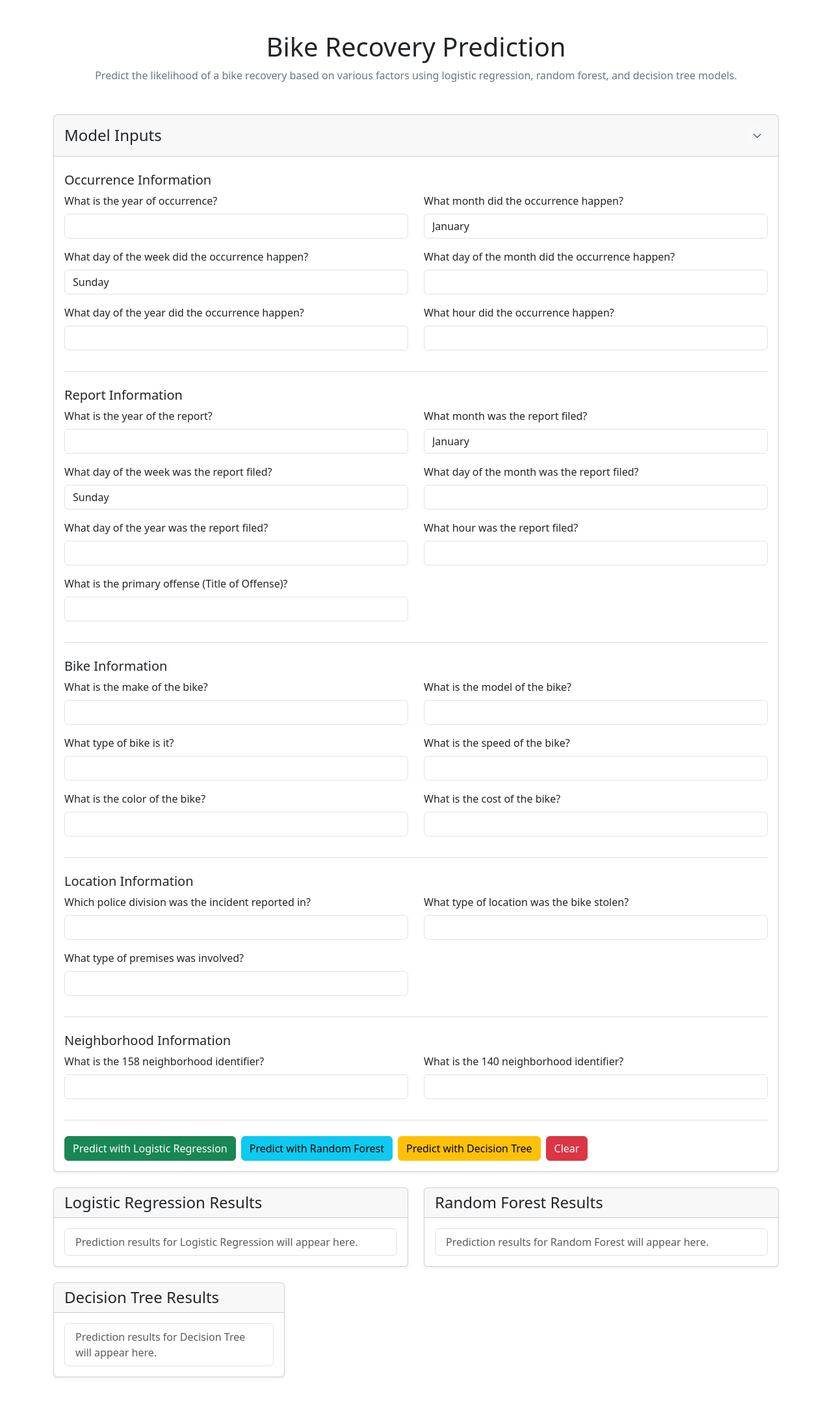
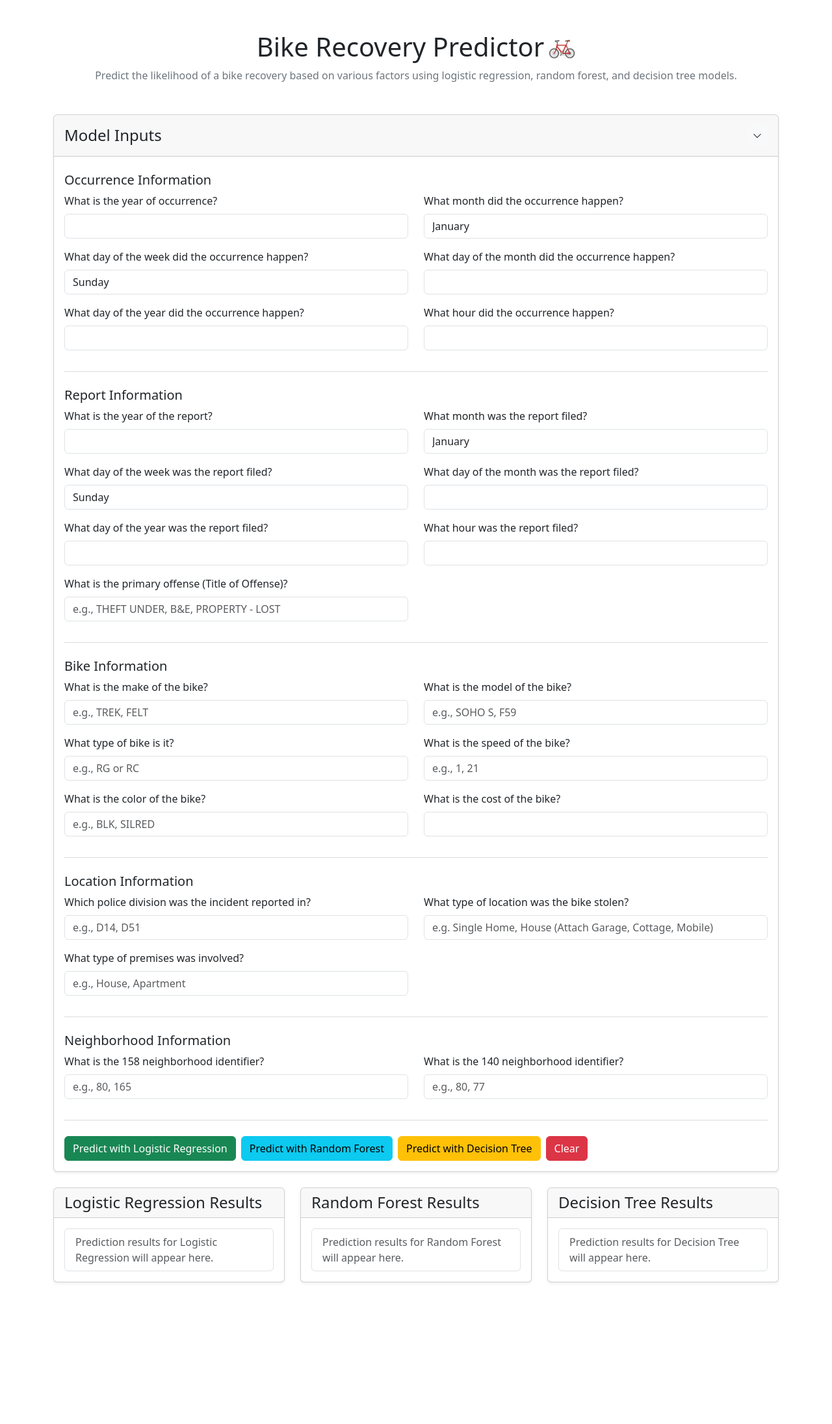
Before and after one commit to AlexandriaSea/BikeRecoveryPredictor, a Flask app: page / in a window 1280 px wide. Shown: the whole page at 65% size. After the commit the page ends 1974 px from the top, so only its background shows below. Run offline with Flask 3, Linux system fonts and the light colour scheme; parts of the project's set-up code (start-up, migrations or seed data) failed here and were passed over.

Commit message:
ui enhancement

```diff
--- a/server/templates/home.html
+++ b/server/templates/home.html
@@ -4,7 +4,9 @@
 <head>
     <meta charset="UTF-8">
     <meta content="width=device-width, initial-scale=1.0" name="viewport">
-    <title>Bike Recovery Prediction</title>
+    <title>Bike Recovery Predictor</title>
+        <!-- Favicon -->
+    <link rel="icon" href="{{ url_for('static', filename='images/favicon.png') }}" type="image/png">
     <!-- Bootstrap CSS -->
     <link href="https://cdn.jsdelivr.net/npm/bootstrap@5.3.0-alpha1/dist/css/bootstrap.min.css" rel="stylesheet">
     <!-- Bootstrap Icons (for chevron icons) -->
@@ -16,7 +18,11 @@
 <body>
 
 <main class="container py-5">
-    <h1 class="text-center">Bike Recovery Prediction</h1>
+<h1 class="text-center d-flex justify-content-center align-items-center">
+    Bike Recovery Predictor
+        <img src="{{ url_for('static', filename='images/bicycle.png') }}" alt="Bike Recovery Icon" width="40" height="40" class="ms-2">
+</h1>
+
     <p class="text-center text-secondary mb-5">Predict the likelihood of a bike recovery based on various factors
         using logistic regression, random forest, and decision tree models.</p>
 
@@ -31,8 +37,7 @@
                 <span class="bi bi-chevron-down" id="collapseIcon"></span>
             </button>
         </div>
-        <div class="card-body collapse show" id="modelInputs"
-        ">
+        <div class="card-body collapse show" id="modelInputs">
         <form id="inputForm">
 
             <!-- Occurrence Information -->
@@ -159,7 +164,7 @@
                 <div class="col-md-6 mb-3">
                     <label class="form-label" for="primary_offense_rf">What is the primary offense (Title of
                         Offense)?</label>
-                    <input class="form-control" id="primary_offense_rf" name="PRIMARY_OFFENSE" type="text" required>
+                    <input class="form-control" id="primary_offense_rf" name="PRIMARY_OFFENSE" type="text" required placeholder="e.g., THEFT UNDER, B&E, PROPERTY - LOST">
                 </div>
             </div>
 
@@ -171,33 +176,33 @@
             <div class="row">
                 <div class="col-md-6 mb-3">
                     <label class="form-label" for="bike_make_rf">What is the make of the bike?</label>
-                    <input class="form-control" id="bike_make_rf" name="BIKE_MAKE" required type="text">
+                    <input class="form-control" id="bike_make_rf" name="BIKE_MAKE" required type="text" placeholder="e.g., TREK, FELT">
                 </div>
                 <div class="col-md-6 mb-3">
                     <label class="form-label" for="bike_model_rf">What is the model of the bike?</label>
-                    <input class="form-control" id="bike_model_rf" name="BIKE_MODEL" required type="text">
+                    <input class="form-control" id="bike_model_rf" name="BIKE_MODEL" required type="text" placeholder="e.g., SOHO S, F59">
                 </div>
             </div>
 
             <div class="row">
                 <div class="col-md-6 mb-3">
                     <label class="form-label" for="bike_type_rf">What type of bike is it?</label>
-                    <input class="form-control" id="bike_type_rf" name="BIKE_TYPE" required type="text">
+                    <input class="form-control" id="bike_type_rf" name="BIKE_TYPE" required type="text" placeholder="e.g., RG or RC">
                 </div>
                 <div class="col-md-6 mb-3">
                     <label class="form-label" for="bike_speed_rf">What is the speed of the bike?</label>
-                    <input class="form-control" id="bike_speed_rf" name="BIKE_SPEED" required type="number">
+                    <input class="form-control" id="bike_speed_rf" name="BIKE_SPEED" required type="number" placeholder="e.g., 1, 21">
                 </div>
             </div>
 
             <div class="row">
                 <div class="col-md-6 mb-3">
                     <label class="form-label" for="bike_colour_rf">What is the color of the bike?</label>
-                    <input class="form-control" id="bike_colour_rf" name="BIKE_COLOUR" required type="text">
+                    <input class="form-control" id="bike_colour_rf" name="BIKE_COLOUR" required type="text" placeholder="e.g., BLK, SILRED">
                 </div>
                 <div class="col-md-6 mb-3">
                     <label class="form-label" for="bike_cost_rf">What is the cost of the bike?</label>
-                    <input class="form-control" id="bike_cost_rf" name="BIKE_COST" required type="number">
+                    <input class="form-control" id="bike_cost_rf" name="BIKE_COST" required type="number" >
                 </div>
             </div>
 
@@ -209,19 +214,19 @@
                 <div class="col-md-6 mb-3">
                     <label class="form-label" for="division_rf">Which police division was the incident reported
                         in?</label>
-                    <input class="form-control" id="division_rf" name="DIVISION" required type="text">
+                    <input class="form-control" id="division_rf" name="DIVISION" required type="text" placeholder="e.g., D14, D51">
                 </div>
                 <div class="col-md-6 mb-3">
                     <label class="form-label" for="location_type_rf">What type of location was the bike
                         stolen?</label>
-                    <input class="form-control" id="location_type_rf" name="LOCATION_TYPE" required type="text">
+                    <input class="form-control" id="location_type_rf" name="LOCATION_TYPE" required type="text" placeholder="e.g. Single Home, House (Attach Garage, Cottage, Mobile)">
                 </div>
             </div>
 
             <div class="row">
                 <div class="col-md-6 mb-3">
                     <label class="form-label" for="premises_type_rf">What type of premises was involved?</label>
-                    <input class="form-control" id="premises_type_rf" name="PREMISES_TYPE" required type="text">
+                    <input class="form-control" id="premises_type_rf" name="PREMISES_TYPE" required type="text" placeholder="e.g., House, Apartment">
                 </div>
             </div>
 
@@ -232,11 +237,11 @@
             <div class="row">
                 <div class="col-md-6 mb-3">
                     <label class="form-label" for="hood_158_rf">What is the 158 neighborhood identifier?</label>
-                    <input class="form-control" id="hood_158_rf" name="HOOD_158" required type="text">
+                    <input class="form-control" id="hood_158_rf" name="HOOD_158" required type="text" placeholder="e.g., 80, 165">
                 </div>
                 <div class="col-md-6 mb-3">
                     <label class="form-label" for="hood_140_rf">What is the 140 neighborhood identifier?</label>
-                    <input class="form-control" id="hood_140_rf" name="HOOD_140" required type="text">
+                    <input class="form-control" id="hood_140_rf" name="HOOD_140" required type="text" placeholder="e.g., 80, 77">
                 </div>
             </div>
 
@@ -264,15 +269,13 @@
                 <button class="btn btn-danger ms-2" onclick="clearForm()" type="button">Clear</button>
             </div>
         </form>
-
-
-    </div>
+        </div>
     </div>
 
 
     <!-- Results Card -->
     <div class="row">
-        <div class="col-md-6 mb-4">
+        <div class="col-md-4 mb-4">
             <div class="card shadow-sm">
                 <div class="card-header">
                     <h4>Logistic Regression Results</h4>
@@ -287,7 +290,7 @@
                 </div>
             </div>
         </div>
-        <div class="col-md-6 mb-4">
+        <div class="col-md-4 mb-4">
             <div class="card shadow-sm">
                 <div class="card-header">
                     <h4>Random Forest Results</h4>
```
Also changed, not shown: server/static/images/bicycle.png (added), server/static/images/favicon.png (added).
